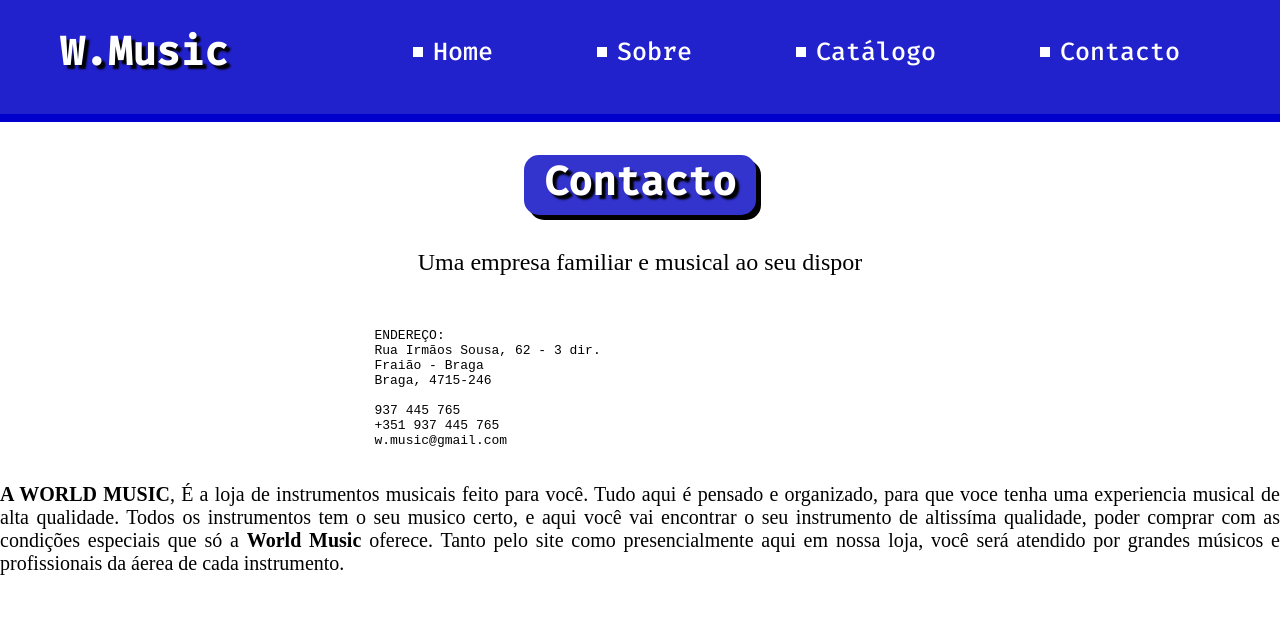
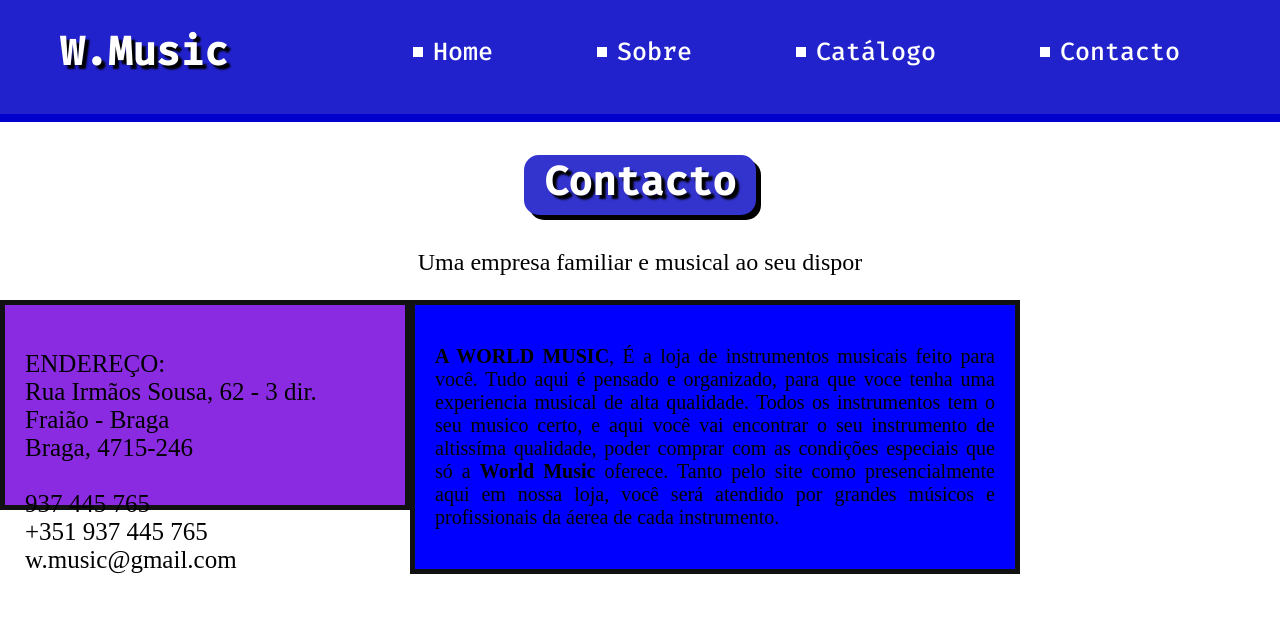
Before and after one commit to ismargomes/Projeto-Loja-W-Music, a plain HTML site: page ProjetoWMusic/contacto.html in a window 1280 px wide. Shown: the top 622 px of the page. Drawn offline with nearby package versions, Linux system fonts and the light colour scheme.

Commit message:
Alterações no Contacto
Adicionando tags em Contacto e inicia a estilização do CSS

```diff
--- a/ProjetoWMusic/contacto.html
+++ b/ProjetoWMusic/contacto.html
@@ -19,6 +19,7 @@
 		<title>Contacto</title>
 
 		<link rel="stylesheet" type="text/css" href="css/style.css">
+		<link rel="stylesheet" href="css/contacto.css">
 
 	</head>
 
@@ -51,20 +52,22 @@
 
 			</article>
 
-			<section>
+			<section class="coluna_1">
+
+				<div class="ponto-x">
 
 					<div class="adress">
 
-					<pre>
-						ENDEREÇO:
-						Rua Irmãos Sousa, 62 - 3 dir.
-						Fraião - Braga
-						Braga, 4715-246
+						<p id="end">
+							ENDEREÇO:<br>
+							Rua Irmãos Sousa, 62 - 3 dir. <br>
+							Fraião - Braga<br>
+							Braga, 4715-246<br> <br>
 
-						937 445 765
-						+351 937 445 765
+							937 445 765<br>
+							+351 937 445 765<br>
 							w.music@gmail.com
-					</pre>
+						</p>
 
 					</div>
 
@@ -75,9 +78,11 @@
 
 					</div>
 
+			    </div>
+
 			</section>
 
-			<aside>
+			<aside class="coluna_2">
 
 				<div id="local">
 					<iframe align="center" width="750px" height="450px" src="https://www.google.com/maps/embed?pb=!1m18!1m12!1m3!1d2986.2324597923853!2d-8.405424984608901!3d41.54256377925032!2m3!1f0!2f0!3f0!3m2!1i1024!2i768!4f13.1!3m3!1m2!1s0xd24feaf5dd22807%3A0x318ecde38181698d!2sR.%20Irm%C3%A3os%20de%20Sousa%2062%203dt%2C%204715-213%20Braga!5e0!3m2!1spt-PT!2spt!4v1666262264408!5m2!1spt-PT!2spt" width="600" height="450" style="border:0;" allowfullscreen="" loading="lazy" referrerpolicy="no-referrer-when-downgrade"></iframe>
--- /dev/null
+++ b/ProjetoWMusic/css/contacto.css
@@ -0,0 +1,56 @@
+body{
+    margin: 0;
+    padding: 0;
+    width: 100%;
+    height: 100vh;
+    box-sizing: border-box;
+}
+
+.coluna_1 {        /*Página Contacto*/
+    display: flex;
+    flex-direction: column;
+
+}
+
+.ponto-x {
+    display: flex;
+}
+
+.adress {          /*Página Contacto*/
+    display: flex;
+    flex-direction: column;
+    width: 400px;
+    height: 200px;
+    gap: 2rem;
+    border: 5px solid #111;
+
+    background-color: blueviolet;
+}
+
+
+#end {             /*Página Contacto*/
+    padding: 20px;
+    font-size: 25px;
+}
+
+.maps {            /*Página Contacto*/
+    display: flex;
+    flex-direction: column;
+    width: 600px;
+    height: auto;
+    border: 5px solid #111;
+
+    background-color: blue;
+}
+
+#sobre_texto {    /*Página Contacto*/
+    padding: 20px;
+}
+
+.coluna_2 {
+    border: 5px solid #111;
+    display:flex;
+    flex-direction: column;
+    width: 600px;
+
+  }
--- a/ProjetoWMusic/css/styles.css
+++ b/ProjetoWMusic/css/styles.css
@@ -3,8 +3,7 @@ body{
     padding: 0;
     width: 100%;
     height: 100vh;
-    justify-content: center;
-    align-items: center;
+    box-sizing: border-box;
 }
 
 header{
```
Lines whose indentation alone changed are shown as unchanged.
